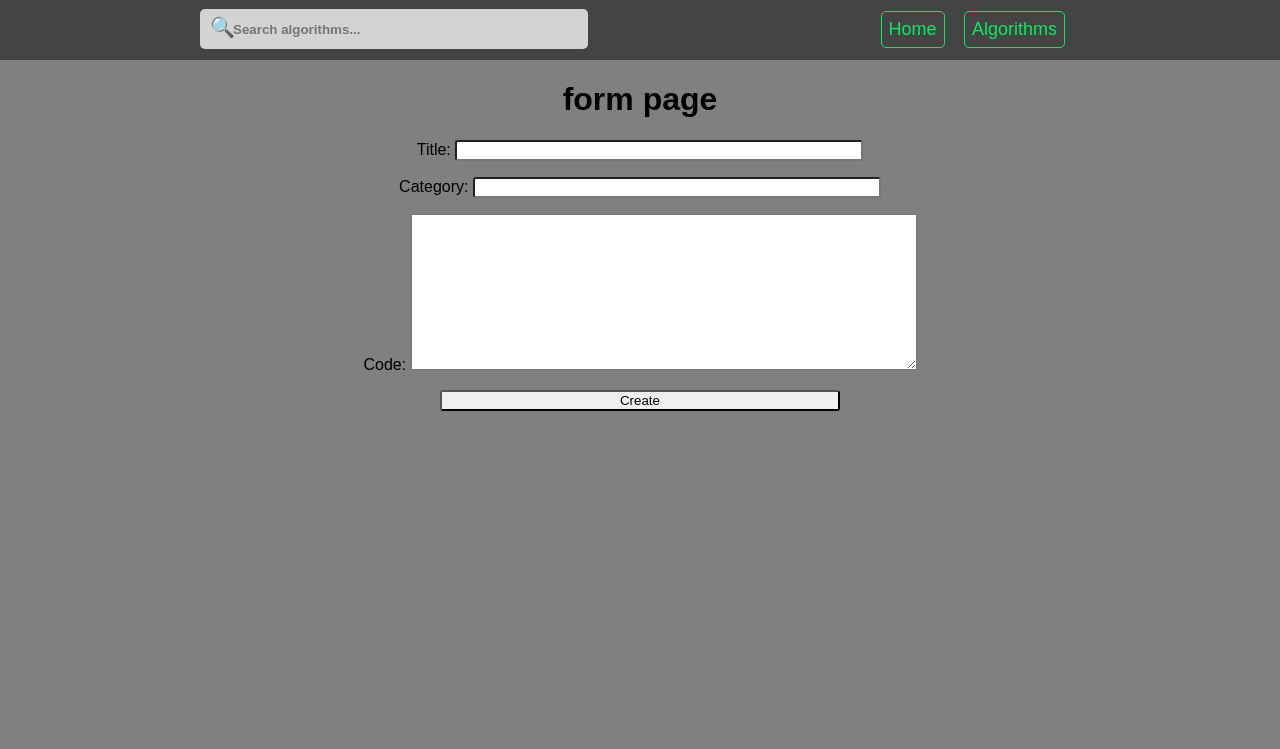
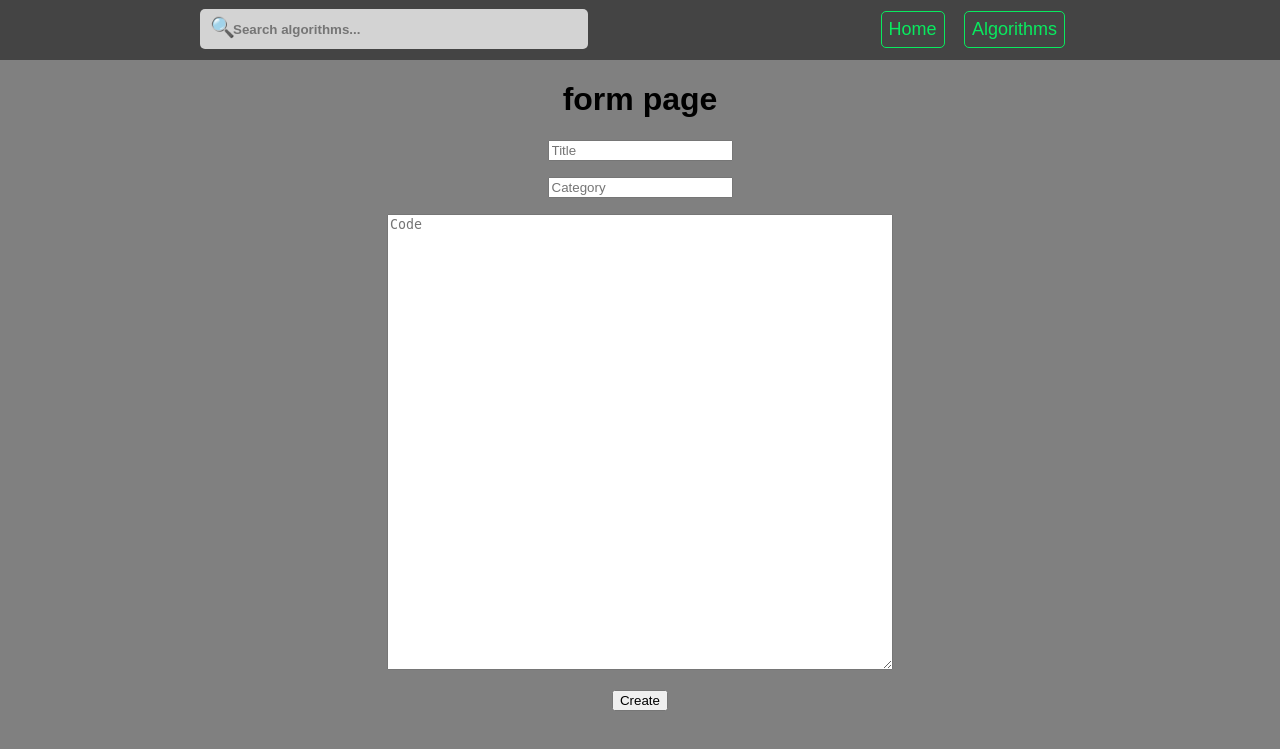
Before and after one commit to arslan-ashraf/csinjs, a Django app: page /algorithm/create/ in a window 1280 px wide. Shown: the top 749 px of the page. Run offline with Django 3.2, Linux system fonts and the light colour scheme; a user stored in the database is signed in.

Commit message:
customized algorithm form, add css

```diff
--- a/computer_science/forms.py
+++ b/computer_science/forms.py
@@ -2,6 +2,12 @@ from django import forms
 from .models import Algorithm
 
 class Algorithm_form(forms.ModelForm):
+	title = forms.CharField(widget = forms.TextInput(
+		attrs = { 'class': 'input-text', 'placeholder': 'Title' }))
+	category = forms.CharField(widget = forms.TextInput(
+		attrs = { 'class': 'algorithm-category', 'placeholder': 'Category' }))
+	code = forms.CharField(widget = forms.Textarea(
+		attrs = { 'class': 'code_for_algorithm', 'placeholder': 'Code', 'rows': 30, 'cols': 100 }))
 	class Meta:
 		model = Algorithm
 		fields = ['title', 'category', 'code']
--- a/static_files/css/algorithm_form.css
+++ b/static_files/css/algorithm_form.css
@@ -1,6 +1,5 @@
-.algorithm_form input {
-	border-radius: 3px;
-	width: 400px;
+.algorithm_form p label {
+	display: none;
 }
 
 .algorithm_form textarea {
--- a/templates/algorithms/algorithm_form.html
+++ b/templates/algorithms/algorithm_form.html
@@ -15,7 +15,7 @@
 
 	<h1>form page</h1>
 
-	<form method="POST" class="algorithm_form">
+	<form method="POST" class="algorithm_form" class="algorithm_form">
 		{% csrf_token %}
 		{{ form.as_p }}
 		<input type="submit" value="{{ value }}">
--- a/templates/home.html
+++ b/templates/home.html
@@ -98,6 +98,11 @@
 
 	<a href="" class="queens-generator button">Generate Queens</a>
 
+	{% if user.is_superuser %}
+		<br>
+		<a href="{% url 'computer_science:create' %}" class="button">Create Algorithm</a>
+	{% endif %}
+
 {% endblock main %}
 
 {% block js %}
```
Also changed, not shown: db.sqlite3.
